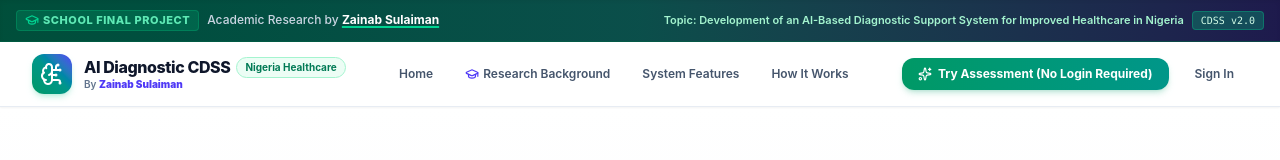
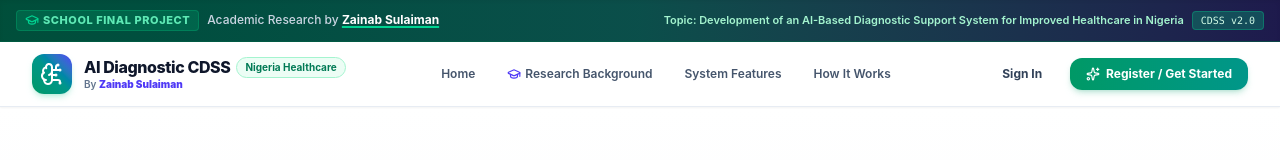
Before and after one commit to tech565sphereskills-coder/AI-Diagnostic-, a React (Vite) app in the folder frontend/: page / in a window 1280 px wide. Shown: the top 160 px of the page. Built offline with nearby package versions, Linux system fonts and the light colour scheme; no server answers.

Commit message:
Enforce mandatory login/registration for taking diagnostic assessments and remove unauthenticated try assessment option

```diff
--- a/frontend/src/components/layout/Navbar.tsx
+++ b/frontend/src/components/layout/Navbar.tsx
@@ -1,5 +1,5 @@
 import React, { useState } from 'react';
-import { BrainCircuit, Sparkles, ArrowRight, GraduationCap, Menu, X, Home, Layers, Compass, LogIn, LayoutDashboard } from 'lucide-react';
+import { BrainCircuit, Sparkles, GraduationCap, Menu, X, Home, Layers, Compass, LogIn, LayoutDashboard } from 'lucide-react';
 import type { ActivePage } from '../../types';
 
 interface NavbarProps {
@@ -72,20 +72,39 @@ export const Navbar: React.FC<NavbarProps> = ({ onNavigate, isAuthenticated }) =
 
         {/* Desktop Actions */}
         <div className="hidden md:flex items-center space-x-3 text-xs">
+          {isAuthenticated ? (
+            <>
               <button
                 onClick={() => handleNavClick('intro')}
                 className="px-4 py-2 bg-gradient-to-r from-emerald-600 to-teal-600 hover:from-emerald-500 hover:to-teal-500 text-white font-bold rounded-xl shadow-md shadow-emerald-600/20 transition-all flex items-center space-x-1.5 cursor-pointer"
               >
                 <Sparkles className="w-3.5 h-3.5" />
-            <span>Try Assessment (No Login Required)</span>
+                <span>Start Assessment</span>
               </button>
-          {!isAuthenticated && (
+              <button
+                onClick={() => handleNavClick('dashboard')}
+                className="px-3.5 py-2 bg-slate-100 hover:bg-slate-200 text-slate-800 font-bold rounded-xl transition-colors cursor-pointer flex items-center space-x-1.5"
+              >
+                <LayoutDashboard className="w-3.5 h-3.5 text-emerald-600" />
+                <span>Dashboard</span>
+              </button>
+            </>
+          ) : (
+            <>
               <button
                 onClick={() => handleNavClick('login')}
-              className="px-3.5 py-2 text-slate-600 hover:text-emerald-600 font-semibold transition-colors cursor-pointer"
+                className="px-4 py-2 text-slate-700 hover:text-emerald-600 font-bold transition-colors cursor-pointer"
               >
                 Sign In
               </button>
+              <button
+                onClick={() => handleNavClick('register')}
+                className="px-4 py-2 bg-gradient-to-r from-emerald-600 to-teal-600 hover:from-emerald-500 hover:to-teal-500 text-white font-bold rounded-xl shadow-md shadow-emerald-600/20 transition-all flex items-center space-x-1.5 cursor-pointer"
+              >
+                <Sparkles className="w-3.5 h-3.5" />
+                <span>Register / Get Started</span>
+              </button>
+            </>
           )}
         </div>
 
@@ -146,13 +165,22 @@ export const Navbar: React.FC<NavbarProps> = ({ onNavigate, isAuthenticated }) =
 
           <div className="pt-3 border-t border-slate-100 flex flex-col gap-2">
             {isAuthenticated ? (
+              <>
+                <button
+                  onClick={() => handleNavClick('intro')}
+                  className="w-full py-2.5 bg-gradient-to-r from-emerald-600 to-teal-600 hover:from-emerald-500 hover:to-teal-500 text-white font-bold rounded-xl shadow-md transition-all flex items-center justify-center space-x-2 text-sm"
+                >
+                  <Sparkles className="w-4 h-4" />
+                  <span>Start New Assessment</span>
+                </button>
                 <button
                   onClick={() => handleNavClick('dashboard')}
-                className="w-full py-2.5 bg-emerald-600 hover:bg-emerald-700 text-white font-bold rounded-xl shadow-md transition-all flex items-center justify-center space-x-2 text-sm"
+                  className="w-full py-2.5 bg-slate-100 hover:bg-slate-200 text-slate-800 font-bold rounded-xl transition-colors flex items-center justify-center space-x-2 text-sm"
                 >
+                  <LayoutDashboard className="w-4 h-4 text-emerald-600" />
                   <span>Access Clinical Dashboard</span>
-                <ArrowRight className="w-4 h-4" />
                 </button>
+              </>
             ) : (
               <>
                 <button
@@ -167,7 +195,7 @@ export const Navbar: React.FC<NavbarProps> = ({ onNavigate, isAuthenticated }) =
                   className="w-full py-2.5 bg-gradient-to-r from-emerald-600 to-teal-600 text-white font-bold rounded-xl shadow-md shadow-emerald-600/20 transition-all flex items-center justify-center space-x-2 text-sm"
                 >
                   <Sparkles className="w-4 h-4" />
-                  <span>Get Started</span>
+                  <span>Register / Get Started</span>
                 </button>
               </>
             )}
--- a/frontend/src/pages/LandingPage.tsx
+++ b/frontend/src/pages/LandingPage.tsx
@@ -24,6 +24,14 @@ interface LandingPageProps {
 }
 
 export const LandingPage: React.FC<LandingPageProps> = ({ onNavigate, isAuthenticated }) => {
+  const handleStartAssessment = () => {
+    if (isAuthenticated) {
+      onNavigate('intro');
+    } else {
+      onNavigate('login');
+    }
+  };
+
   return (
     <div className="min-h-screen bg-slate-50 font-sans flex flex-col justify-between">
       {/* Top Academic Banner */}
@@ -72,7 +80,7 @@ export const LandingPage: React.FC<LandingPageProps> = ({ onNavigate, isAuthenti
 
               <div className="flex flex-col sm:flex-row items-stretch sm:items-center space-y-3 sm:space-y-0 sm:space-x-4 pt-2">
                 <button
-                  onClick={() => onNavigate('intro')}
+                  onClick={handleStartAssessment}
                   className="px-8 py-4 bg-gradient-to-r from-emerald-600 to-teal-600 hover:from-emerald-500 hover:to-teal-500 text-white font-extrabold text-sm rounded-2xl shadow-xl shadow-emerald-600/25 transition-all flex items-center justify-center space-x-2 cursor-pointer"
                 >
                   <Stethoscope className="w-5 h-5" />
@@ -240,7 +248,7 @@ export const LandingPage: React.FC<LandingPageProps> = ({ onNavigate, isAuthenti
 
               <div className="flex items-center space-x-3">
                 <button
-                  onClick={() => onNavigate('intro')}
+                  onClick={handleStartAssessment}
                   className="px-6 py-3.5 bg-emerald-500 hover:bg-emerald-400 text-slate-950 font-extrabold text-xs rounded-xl shadow-lg transition-all flex items-center space-x-2 cursor-pointer"
                 >
                   <Stethoscope className="w-4 h-4" />
@@ -356,9 +364,9 @@ export const LandingPage: React.FC<LandingPageProps> = ({ onNavigate, isAuthenti
         <section className="py-16 bg-gradient-to-r from-emerald-900 via-teal-900 to-indigo-950 text-white text-center">
           <div className="max-w-3xl mx-auto px-4 space-y-6">
             <h2 className="text-3xl font-extrabold font-outfit">Experience Zainab Sulaiman's AI CDSS Project</h2>
-            <p className="text-sm text-emerald-200">Take a structured assessment today and receive instant AI-powered diagnostic recommendations.</p>
+            <p className="text-sm text-emerald-200">Register or log in today to perform structured assessments and receive instant AI-powered diagnostic recommendations.</p>
             <button
-              onClick={() => onNavigate('intro')}
+              onClick={handleStartAssessment}
               className="px-8 py-4 bg-white text-slate-950 hover:bg-slate-100 font-extrabold text-sm rounded-2xl shadow-xl transition-all inline-flex items-center space-x-2 cursor-pointer"
             >
               <Stethoscope className="w-5 h-5 text-emerald-600" />
```
Lines whose indentation alone changed are shown as unchanged.
